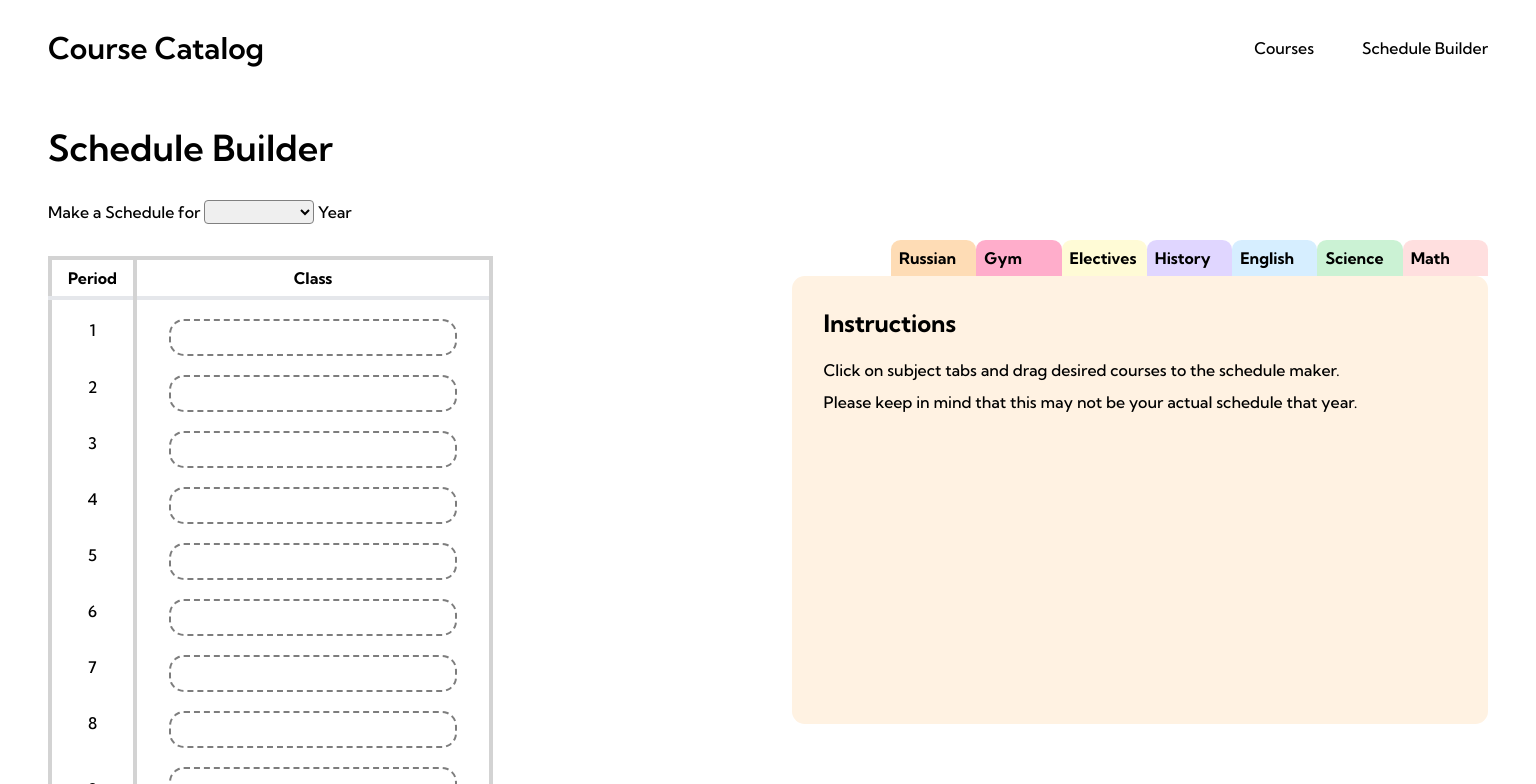
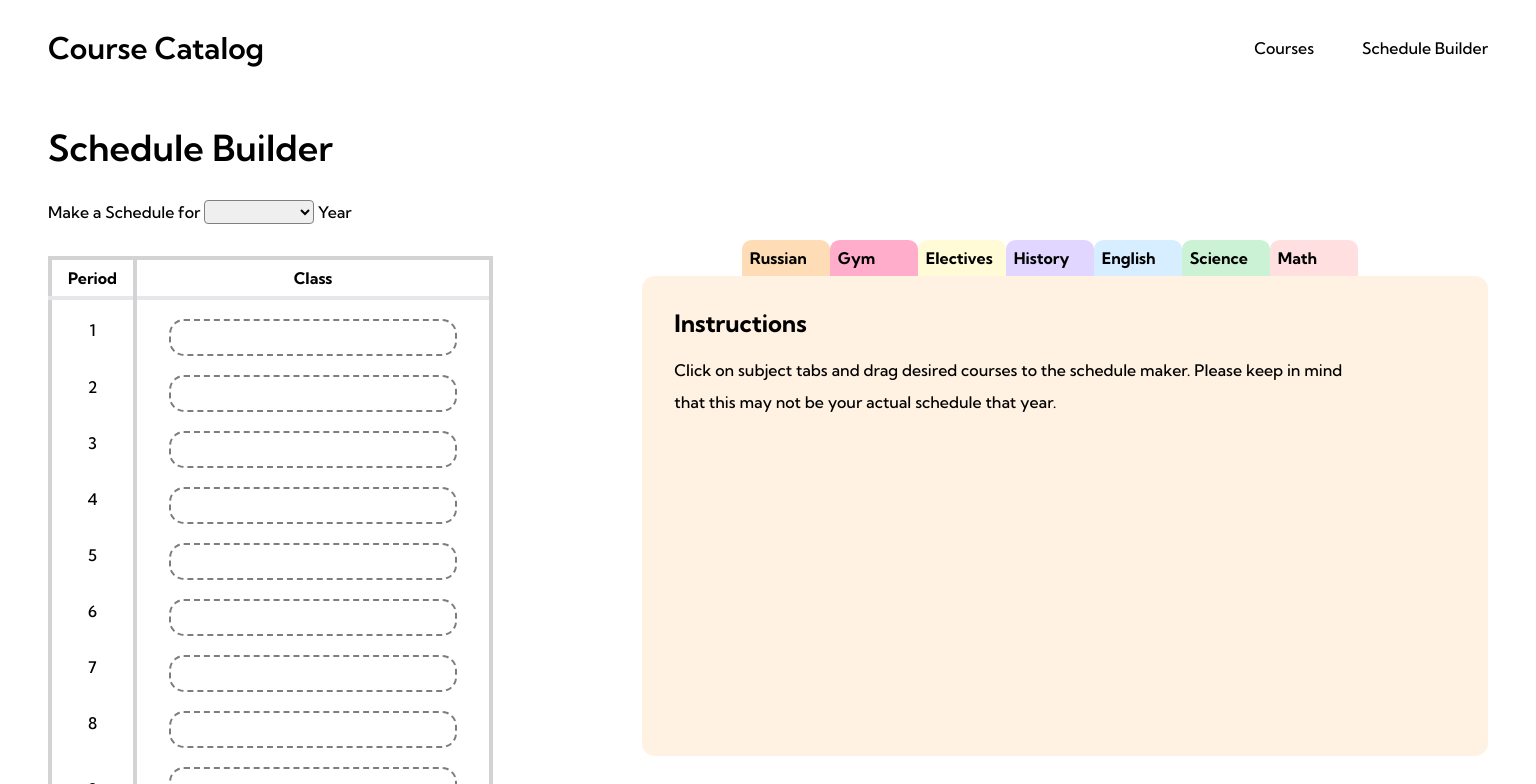
Before and after one commit to sitechtimes/course-catalog, a Nuxt app in the folder course-catalog/: page /ScheduleBuilder in a window 1536 px wide. Shown: the top 784 px of the page. Built offline with nearby package versions, Linux system fonts and the light colour scheme.

Commit message:
Update Courses.vue

```diff
--- a/course-catalog/components/schedule builder/Courses.vue
+++ b/course-catalog/components/schedule builder/Courses.vue
@@ -48,7 +48,7 @@
   flex-direction: column;
 }
 .tabs {
-  margin-left: 40%;
+  margin-left: 25%;
   display: flex;
   flex-direction: row;
 }
@@ -69,7 +69,7 @@
 @media only screen and (min-width: 1440px) {
   .file {
     line-height: 4;
-    width: 75%;
+    width: 80%;
     margin-left: 40%;
     background-color: #fff2e2;
     border-radius: 0.8rem;
@@ -90,8 +90,8 @@
 @media only screen and (min-width: 976px) {
   .file {
     line-height: 4;
-    width: 70%;
-    margin-left: 35%;
+    width: 85%;
+    margin-left: 15%;
     background-color: #fff2e2;
     border-radius: 0.8rem;
     padding: 2rem;
@@ -103,13 +103,17 @@
   h3 {
     line-height: 2;
     font-size: 1rem;
-    width: 85%;
+    width: 88%;
     margin-top: 1rem;
   }
 }
 @media only screen and (min-width: 1440px) {
   .file {
-    margin-left: 30%;
+    margin-left: 15%;
+    height: 30rem;
+  }
+  .tabs {
+    margin-left: 25%;
   }
 }
 </style>
```
